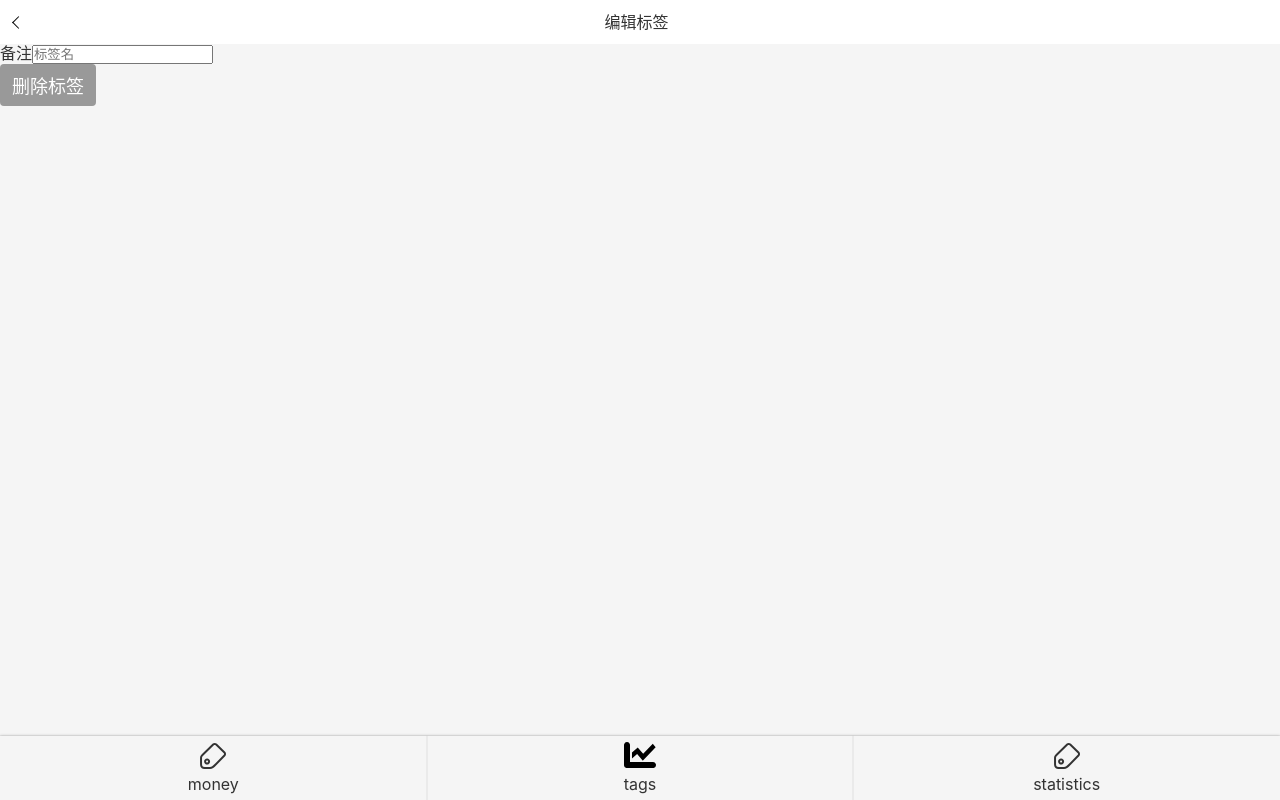
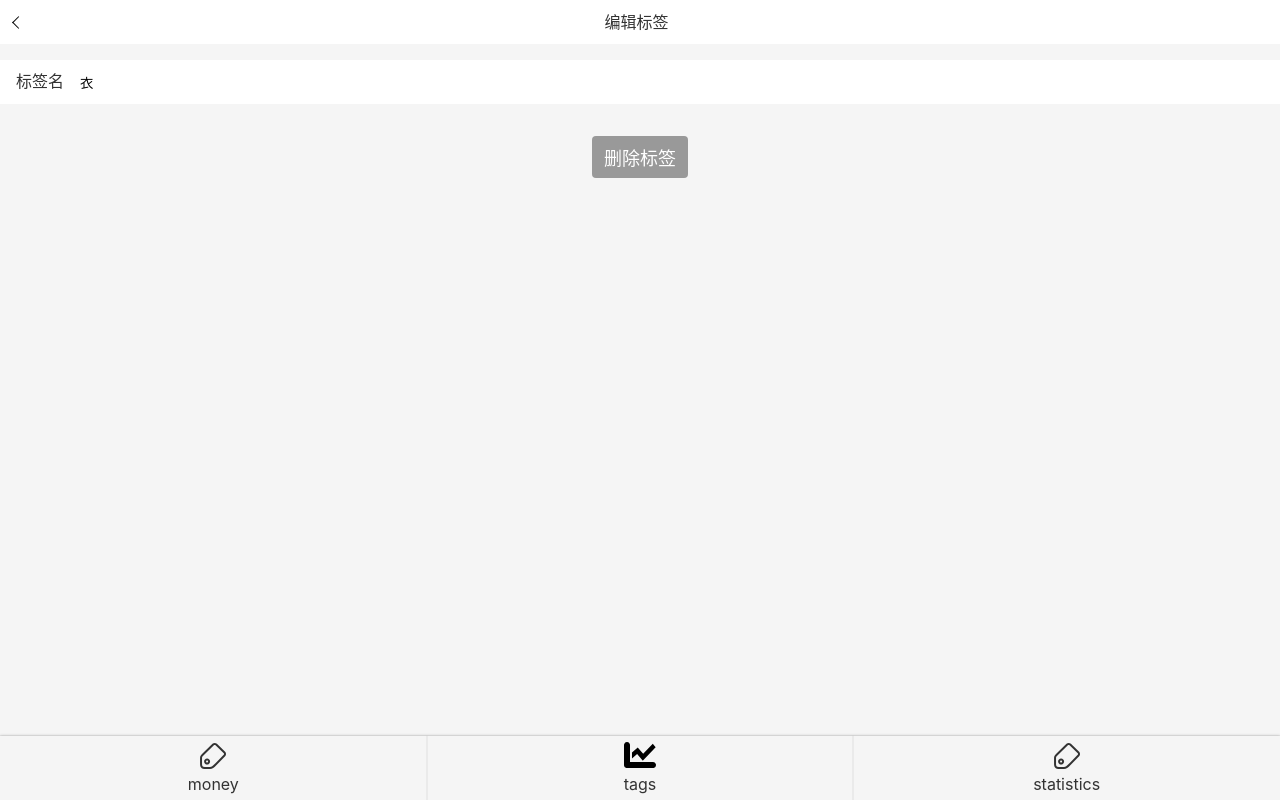
Before and after one commit to falanter/morney-1, a React app: page /#/tags/1 in a window 1280 px wide. Built offline with nearby package versions, Linux system fonts and the light colour scheme.

Commit message:
Tag.tsx 的样式完成

```diff
--- /dev/null
+++ b/src/components/Center.tsx
@@ -0,0 +1,9 @@
+import styled from "styled-components";
+
+const Center=styled.div`
+  display: flex;
+  flex-direction: column;
+  justify-content: center;
+  align-items: center;
+`
+export {Center}
--- a/src/components/Input.tsx
+++ b/src/components/Input.tsx
@@ -10,7 +10,7 @@
     input{
       display: block;
       width: 100%;
-      height: 72px;
+      height: 44px;
       background: none;
       border: none;
     }
--- /dev/null
+++ b/src/components/Space.tsx
@@ -0,0 +1,5 @@
+import styled from "styled-components";
+const Space=styled.div`
+height: 16px;
+`
+export {Space}
--- a/src/view/Tag.tsx
+++ b/src/view/Tag.tsx
@@ -5,6 +5,9 @@
 import { Button } from "components/Button";
 import Icon from "components/Icon";
 import styled from "styled-components";
+import { Input } from "components/Input";
+import { Center } from "components/Center";
+import { Space } from "components/Space";
 
 const Topbar=styled.header`
     display: flex;
@@ -13,6 +16,11 @@
     line-height: 14px;
     padding: 14px;
     background-color: white;
+`
+const InputWrapper=styled.div`
+    background-color: white;
+    padding:0 16px;
+    margin-top: 16px;
 `
 
 const Tag:React.FC=(props)=>{
@@ -29,15 +37,14 @@
                     <span>编辑标签</span>
                     <Icon />
                 </Topbar>
-                <div>
-                    <label>
-                        <span>备注</span>
-                        <input type="text" placeholder="标签名" />
-                    </label>
-                </div>
-                <div>
+                <InputWrapper>
+                    <Input label="标签名" type="text" placeholder="标签名" defaultValue={tag.name} />
+                </InputWrapper>
+                <Center>
+                    <Space />
+                    <Space />
                     <Button>删除标签</Button>
-                </div>
+                </Center>
             </Layout>
         );
     }else{
--- a/src/view/Tags.tsx
+++ b/src/view/Tags.tsx
@@ -1,6 +1,8 @@
 import { ArrowRight } from "components/Arrow";
 import { Button } from "components/Button";
+import { Center } from "components/Center";
 import Layout from "components/Layout";
+import { Space } from "components/Space";
 import { Link, Outlet } from "react-router-dom";
 import styled from "styled-components";
 import { useTags } from "useTags";
@@ -18,16 +20,6 @@
       justify-content: space-between;
     }
   }
-`
-
-const Center=styled.div`
-  display: flex;
-  flex-direction: column;
-  justify-content: center;
-  align-items: center;
-`
-const Space=styled.div`
-  height: 16px;
 `
 
 function Tags(){
```
